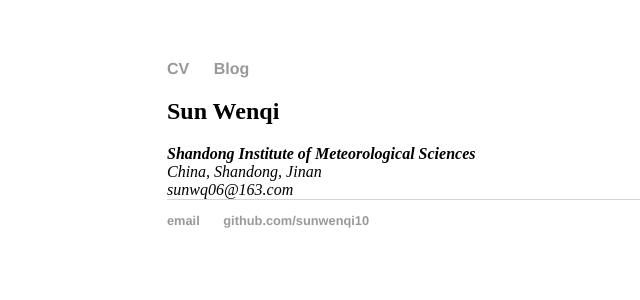
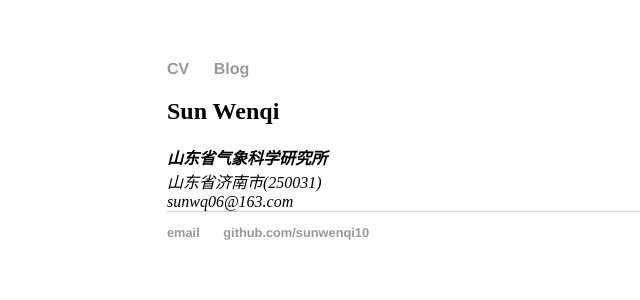
Before and after one commit to sunwenqi10/sunwenqi10.github.io, a Jekyll site: the page built from index.html, in a window 1280 px wide. Shown: the top 300 px of the page, without its empty margins (25-665 px from the left). Built offline with Jekyll 4.4.1, drawn with Linux system fonts in a browser that asks for light colours.

Commit message:
Update index.html

```diff
--- a/index.html
+++ b/index.html
@@ -6,8 +6,8 @@ title: Sun Wenqi's Blog
 	<div itemscope="" itemtype="http://data-vocabulary.org/Person">
 		<span itemprop="name"><h2>Sun Wenqi</h2></span>
 		<address>
-		        <span itemprop="affiliation"><strong>Shandong Institute of Meteorological Sciences</strong><br></span>
-			<span itemprop="affiliation">China, Shandong, Jinan<br></span>
+		        <span itemprop="affiliation"><strong>山东省气象科学研究所</strong><br></span>
+			<span itemprop="affiliation">山东省济南市(250031)<br></span>
 			<span itemprop="affiliation">sunwq06@163.com</span>
 		</address>
 	</div>
```
